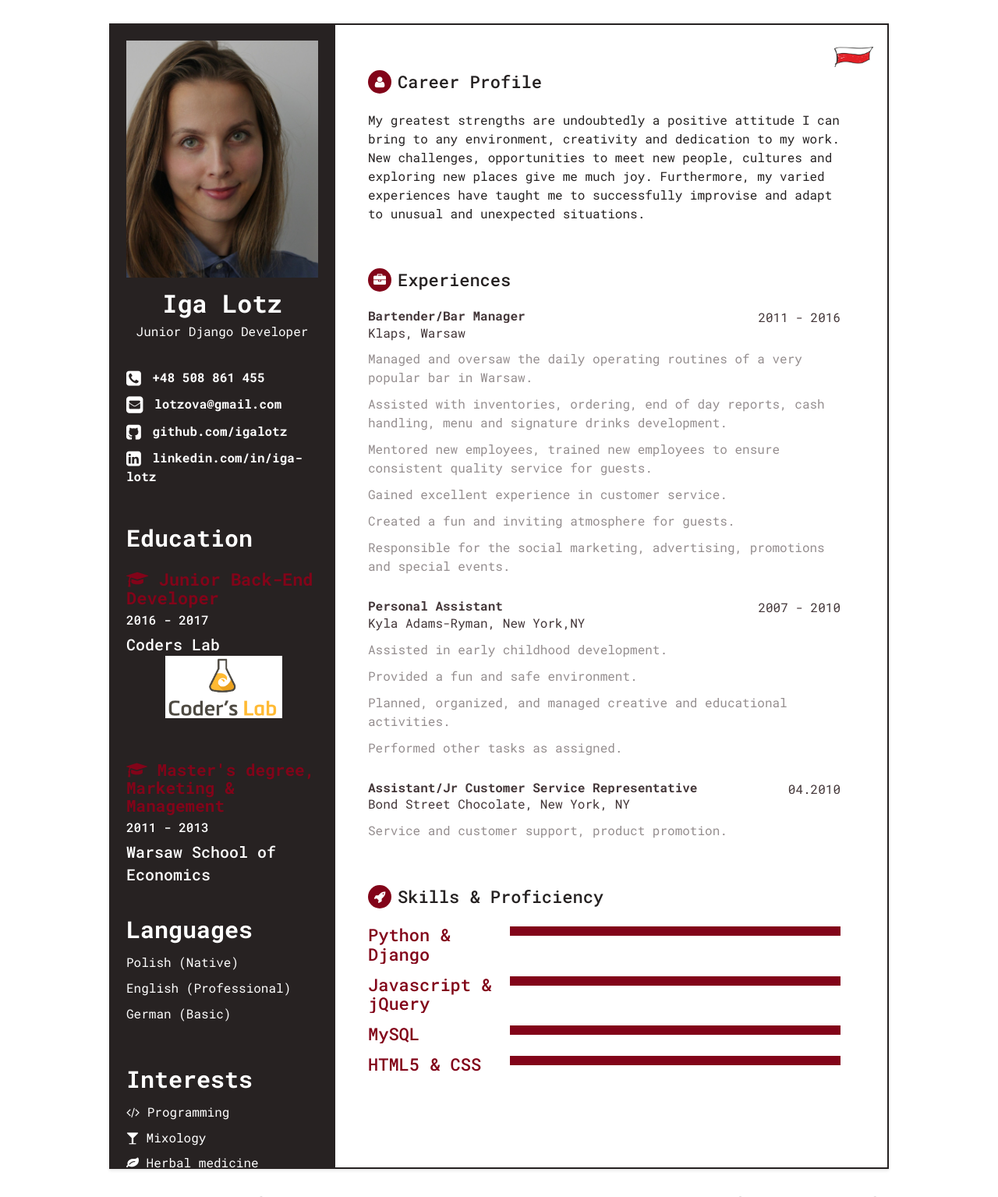
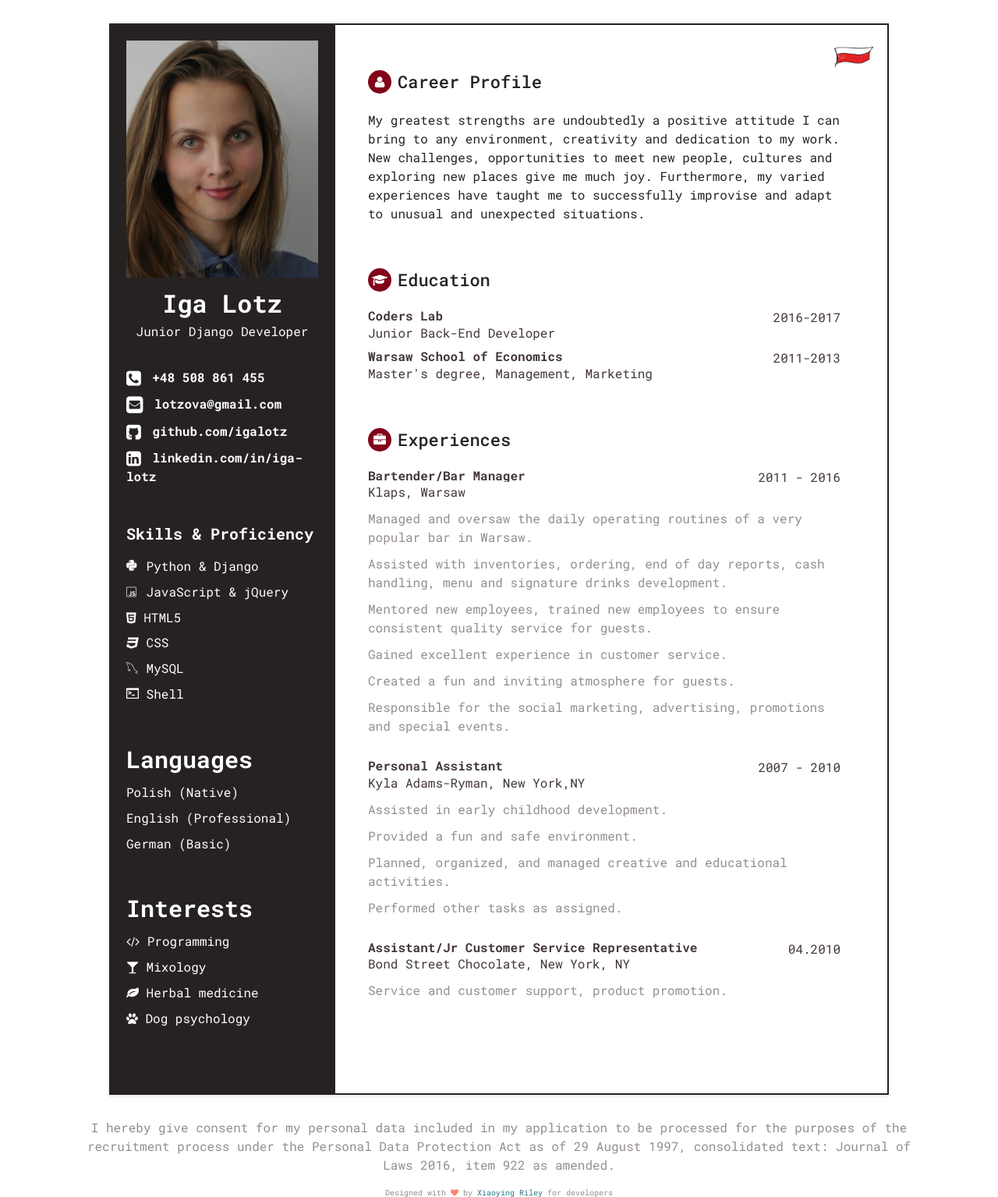
Before and after one commit to igalotz/cv, a Jekyll site: the page built from index.html, in a window 1280 px wide, cut to the strip 0-1535 px from the top of the page. Shown: the whole strip at 78% size. Built offline with Jekyll 4.4.1, drawn with Linux system fonts in a browser that asks for light colours.

Commit message:
final for now :)

```diff
--- a/_includes/education.html
+++ b/_includes/education.html
@@ -1,19 +1,13 @@
- <div class="education-container container-block">
-<h2 class="container-block-title">Education</h2>
-<div class="item">
-    <h4 class="degree"><i class="fa fa-graduation-cap"></i> Junior Back-End Developer</h4>
-<div class="time">2016 - 2017</div>
-<div class="meta">Coders Lab</div>
-
-    <img class="logo" src="{{site.baseurl}}/assets/images/coderslab.png"/>
-
-</div><!--//item-->
-<div class="item">
-
-  <h4 class="degree2"><i class="fa fa-graduation-cap"></i> Master's degree, Marketing &amp; Management</h4>
-<div class="time">2011 - 2013</div>
-<div class="meta">Warsaw School of Economics</div>
+<div class="interests-container container-block">
+<h2 class="container-block-title-polish">Skills &amp; Proficiency</h2>
+<ul class="list-unstyled interests-list">
+<li><i class="icon-python"></i> Python &amp; Django</li>
+<li><i class="icon-javascript"></i> JavaScript &amp; jQuery </li>
+<li><i class="fa fa-html5"></i> HTML5 </li>
+<li><i class="fa fa-css3"></i> CSS</li>
+<li><i class="icon-mysql" style="color:white"></i> MySQL</li>
+<li><i class="icon-shell"></i> Shell</li>
 
 
-</div><!--//item-->
-</div><!--//education-container-->
+</ul>
+</div><!--//interests-->
--- a/_includes/skills-polish.html
+++ b/_includes/skills-polish.html
@@ -1,5 +1,5 @@
 <section class="skills-section section">
-                <h2 class="section-title"><i class="fa fa-graduation-cap"></i> Wykształcenie</h2>
+                <h2 class="section-title"><i class="fa fa-graduation-cap"></i>Wykształcenie</h2>
 
 
                 <div class="item">
--- a/_includes/skills.html
+++ b/_includes/skills.html
@@ -1,39 +1,37 @@
 <section class="skills-section section">
-                <h2 class="section-title"><i class="fa fa-rocket"></i>Skills &amp; Proficiency</h2>
-                <div class="skillset">
-                    <div class="item">
-                        <h3 class="level-title">Python &amp; Django</h3>
-                        <div class="level-bar">
-                            <div class="level-bar-inner" data-level="75%">
-                            </div>
-                        </div><!--//level-bar-->
-                    </div><!--//item-->
+                <h2 class="section-title"><i class="fa fa-graduation-cap"></i>Education</h2>
 
-                    <div class="item">
-                        <h3 class="level-title">Javascript &amp; jQuery</h3>
-                        <div class="level-bar">
-                            <div class="level-bar-inner" data-level="65%">
-                            </div>
-                        </div><!--//level-bar-->
-                    </div><!--//item-->
 
-                    <div class="item">
-                        <h3 class="level-title">MySQL</h3>
-                        <div class="level-bar">
-                            <div class="level-bar-inner" data-level="85%">
-                            </div>
-                        </div><!--//level-bar-->
-                    </div><!--//item-->
+                <div class="item">
+                    <div class="meta">
+                        <div class="upper-row">
+                            <h3 class="job-title">Coders Lab </h3>
+                            <div class="time">2016-2017 </div>
 
-                    <div class="item">
-                        <h3 class="level-title">HTML5 &amp; CSS</h3>
-                        <div class="level-bar">
-                            <div class="level-bar-inner" data-level="75%">
-                            </div>
-                        </div><!--//level-bar-->
-                    </div><!--//item-->
+                        </div><!--//upper-row-->
+                        <div class="company">Junior Back-End Developer</div>
+
+
+                    </div><!--//meta-->
+
+                </div><!--//item-->
 
 
 
-                </div>
+                <div class="item">
+                    <div class="meta">
+                        <div class="upper-row">
+                          <h3 class="job-title">Warsaw School of Economics</h3>
+                            <div class="time">2011-2013</div>
+                        </div><!--//upper-row-->
+                        <div class="company">Master's degree, Management, Marketing </div>
+                    </div><!--//meta-->
+
+
+                </div><!--//item-->
+
+
+
+
+
             </section><!--//skills-section-->
--- a/assets/css/styles.css
+++ b/assets/css/styles.css
@@ -285,7 +285,8 @@ p {
   background: #820419;
 }
 .footer {
-  padding: 30px;
+  padding-left: 70px;
+  padding-right: 70px;
   padding-top: 30px;
 }
 .footer .copyright {
--- a/index.html
+++ b/index.html
@@ -6,8 +6,7 @@ layout: default
 
 {% include career-profile.html %}
 
-{% include experience.html %}
+{% include skills.html %}
 
 
-
-{% include skills.html %}
+{% include experience.html %}
--- a/polish.html
+++ b/polish.html
@@ -2,10 +2,8 @@
 layout: default-polish
 ---
 
-{% comment %}
 
 {% include header.html %}
-{% endcomment %}
 
 
 
```
Also changed, not shown: mojecv.png (added).
